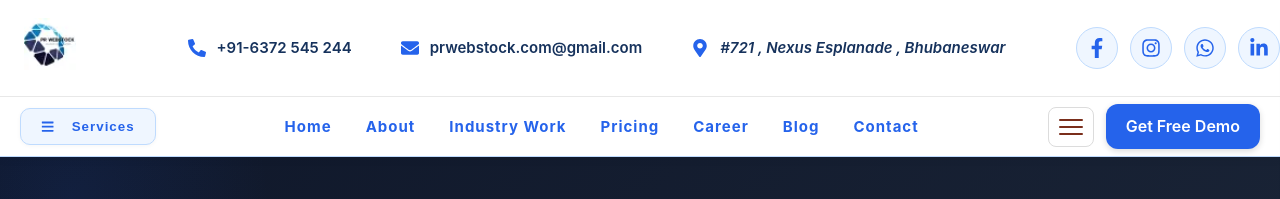
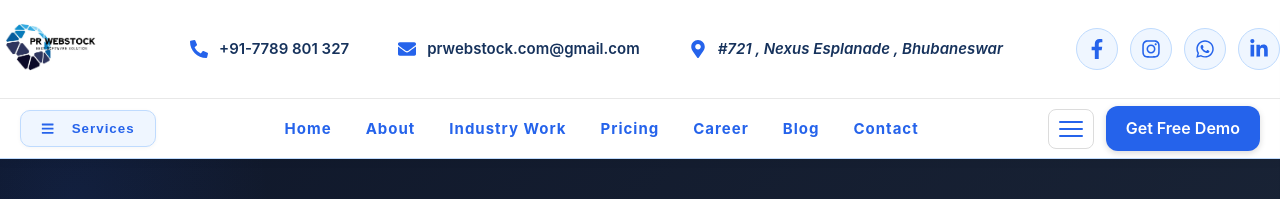
Before and after one commit to CODE-WITH-PRASANTA/PR-WEBSTOCK, a React (Vite) app in the folder Frontend/: page / in a window 1280 px wide. Shown: the top 199 px of the page. Built offline with nearby package versions, Linux system fonts and the light colour scheme.

Commit message:
Navbar updated

```diff
--- a/Frontend/src/Components/Navbar/Navbar.css
+++ b/Frontend/src/Components/Navbar/Navbar.css
@@ -51,11 +51,9 @@ a { text-decoration: none; color: inherit; }
 }
 
 .navbar-logo img {
-  height: 60px;
   border-radius: 12px;
   object-fit: contain;
   width: 100px;
-  padding: 4px;
 }
 
 /* right bar - base styles used for both mobile and desktop copies */
@@ -297,6 +295,7 @@ a { text-decoration: none; color: inherit; }
   overflow-y: auto;
   border-right: 1px solid var(--brand-border);
 }
+
 
 .mobile-drawer.open .drawer-inner { transform: translateX(0); }
 
@@ -693,7 +692,7 @@ button:focus, a:focus, input:focus {
   align-items: center;
   justify-content: space-between;
   transition: 0.25s ease;
-  color: #7A2E1B;
+  color: #2563eb;
 }
 .quote-box-icon-btn:hover { background: #f2f2f2; border-color: #c8c8c8; }
 
@@ -720,7 +719,7 @@ button:focus, a:focus, input:focus {
   border: none; background: #111; color: #fff; display:flex; align-items:center; justify-content:center;
   cursor: pointer; box-shadow: 0 6px 18px rgba(0,0,0,0.12); z-index: 1000000 !important;
 }
-.quote-info-logo img { width: 100px; display: block; margin-bottom: 14px; }
+.quote-info-logo img { width: 200px; display: block; margin-bottom: 14px; }
 .quote-info-desc { color: #414141; line-height: 1.55; margin-bottom: 18px; font-size: 14px; }
 .quote-info-title { font-size: 20px; font-weight: 800; margin: 18px 0 10px; color: #111; position: relative; }
 .quote-info-title::after { content: ""; display: block; width: 46px; height: 4px; background: #2563eb; margin-top: 8px; border-radius: 3px; }
@@ -765,6 +764,7 @@ button:focus, a:focus, input:focus {
   animation: fadeInUp 0.46s ease forwards;
 }
 
+
 /* stagger delays — slower/visible one-by-one effect */
 .mobile-drawer.open .drawer-footer .social-icon:nth-child(1) { animation-delay: 0.12s; }
 .mobile-drawer.open .drawer-footer .social-icon:nth-child(2) { animation-delay: 0.28s; }
--- a/Frontend/src/Components/Navbar/Navbar.jsx
+++ b/Frontend/src/Components/Navbar/Navbar.jsx
@@ -20,7 +20,7 @@ import {
 import { MdCategory, MdLocalOffer } from "react-icons/md";
 import { FaHome, FaBlog, FaFire } from "react-icons/fa";
 
-import logo from "../../assets/PR WEBSTOCK.webp";
+import logo from "../../assets/Black Logo.webp";
 // use the uploaded file path provided in conversation
 const uploadedImagePath = "/mnt/data/457bd679-da27-477c-9f1d-af23a1543f78.png";
 
@@ -135,7 +135,7 @@ const Navbar = () => {
             <span className="quote-info-icon"><FaPhone /></span>
             <div>
               <p className="muted">Phone</p>
-              <p>+91 63725 45244</p>
+              <p>+91 77898 01327</p>
             </div>
           </li>
         </ul>
@@ -208,7 +208,7 @@ const Navbar = () => {
               </a>
 
               <a
-                href="https://wa.me/916372545244"
+                href="https://wa.me/917789801327"
                 target="_blank"
                 rel="noopener noreferrer"
                 aria-label="WhatsApp"
@@ -238,11 +238,11 @@ const Navbar = () => {
           >
             <a
               className="contact-item contact-phone"
-              href="tel:+916372545244"
-              aria-label="Call +91-6372-545-244"
+              href="tel:+917789801327"
+              aria-label="Call +91-7789-801-327"
             >
               <FaPhone className="contact-svg" aria-hidden="true" style={{ transform: "rotate(90deg)" }} />
-              <span className="contact-text">+91-6372 545 244</span>
+              <span className="contact-text">+91-7789 801 327</span>
             </a>
 
             <a
@@ -283,7 +283,7 @@ const Navbar = () => {
             </a>
 
             <a
-              href="https://wa.me/916372545244"
+              href="https://wa.me/917789801327"
               target="_blank"
               rel="noopener noreferrer"
               aria-label="WhatsApp"
@@ -386,7 +386,7 @@ const Navbar = () => {
             <div className="drawer-footer drawer-footer--social">
               <a href="https://www.facebook.com" target="_blank" rel="noopener noreferrer" aria-label="Facebook" className="social-icon" onClick={closeMobileMenu}><FaFacebookF /></a>
               <a href="https://www.instagram.com" target="_blank" rel="noopener noreferrer" aria-label="Instagram" className="social-icon" onClick={closeMobileMenu}><FaInstagram /></a>
-              <a href="https://wa.me/916372545244" target="_blank" rel="noopener noreferrer" aria-label="WhatsApp" className="social-icon" onClick={closeMobileMenu}><FaWhatsapp /></a>
+              <a href="https://wa.me/917789801327" target="_blank" rel="noopener noreferrer" aria-label="WhatsApp" className="social-icon" onClick={closeMobileMenu}><FaWhatsapp /></a>
               <a href="https://www.linkedin.com" target="_blank" rel="noopener noreferrer" aria-label="LinkedIn" className="social-icon" onClick={closeMobileMenu}><FaLinkedinIn /></a>
             </div>
           </div>
```
Also changed, not shown: Frontend/src/assets/Black Logo.webp (added).
